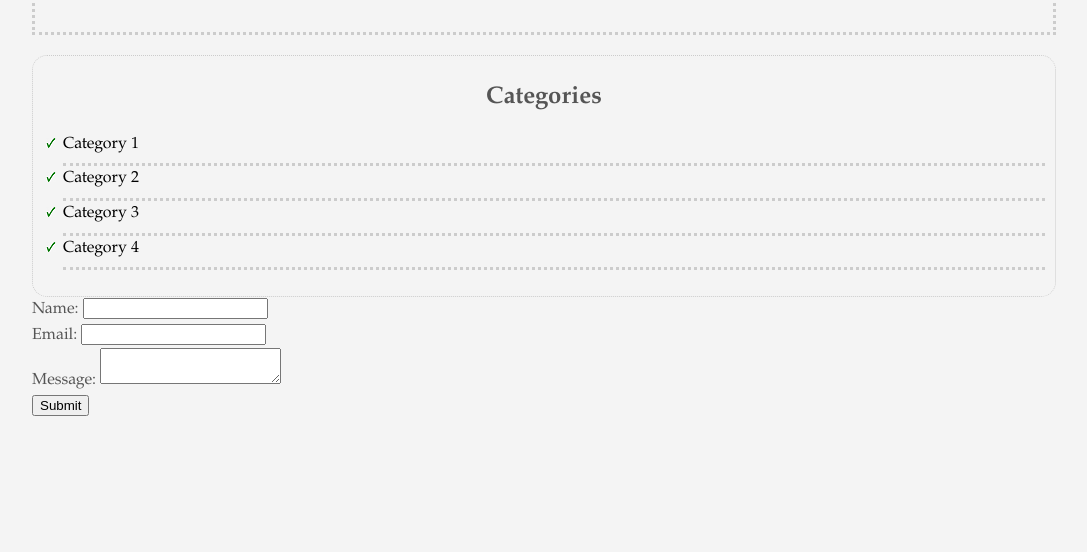
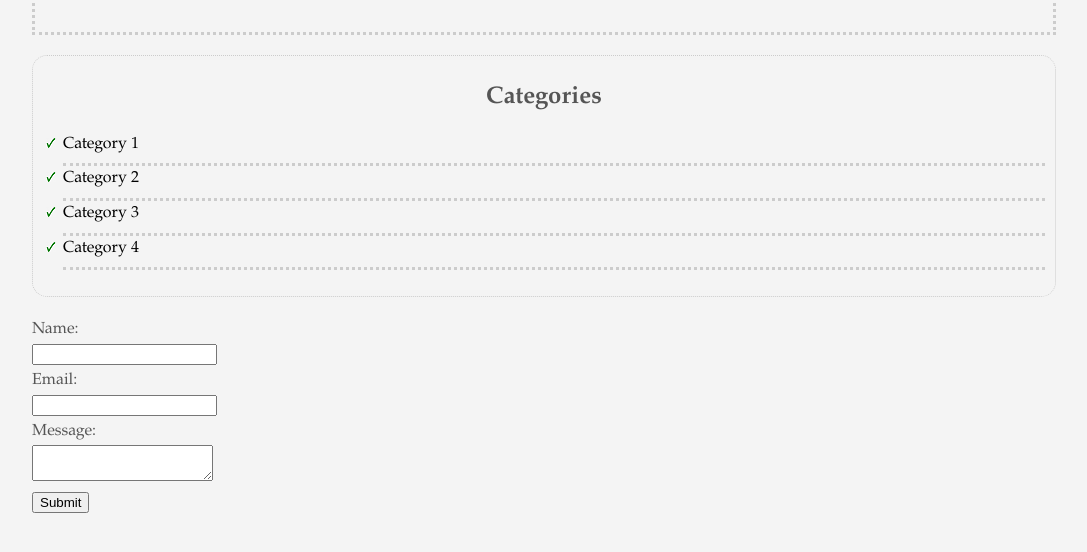
Before and after one commit to GaniyuSodiq/csscheatsheet, a plain HTML site: page index.html in a window 1280 px wide. Shown: the part 372-924 px from the top of the page, without its empty margins (96-1183 px from the left). Drawn offline with Linux system fonts and the light colour scheme.

Commit message:
updated the page

```diff
--- a/css/style.css
+++ b/css/style.css
@@ -73,6 +73,7 @@ a:active{
   border: 1px dotted #ccc;
   padding: 10px;
   border-radius: 15px;
+  margin-bottom: 20px;
 }
 
 .categories h2{
@@ -91,3 +92,7 @@ a:active{
   border-bottom: 3px #ccc dotted;
   list-style-image: url('../images/check.png');
 }
+
+.my-form label{
+  display: block;
+}
--- a/index.html
+++ b/index.html
@@ -35,7 +35,7 @@
 
   </div>
 
-  <form>
+  <form class="my-form">
 
     <div class="form-group">
       <label>Name: </label>
```
